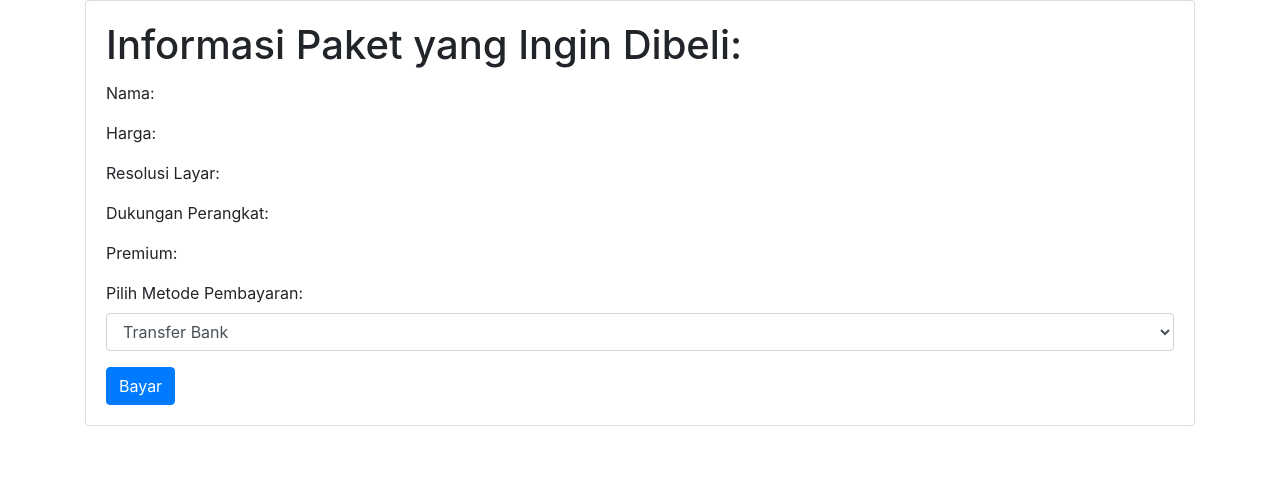
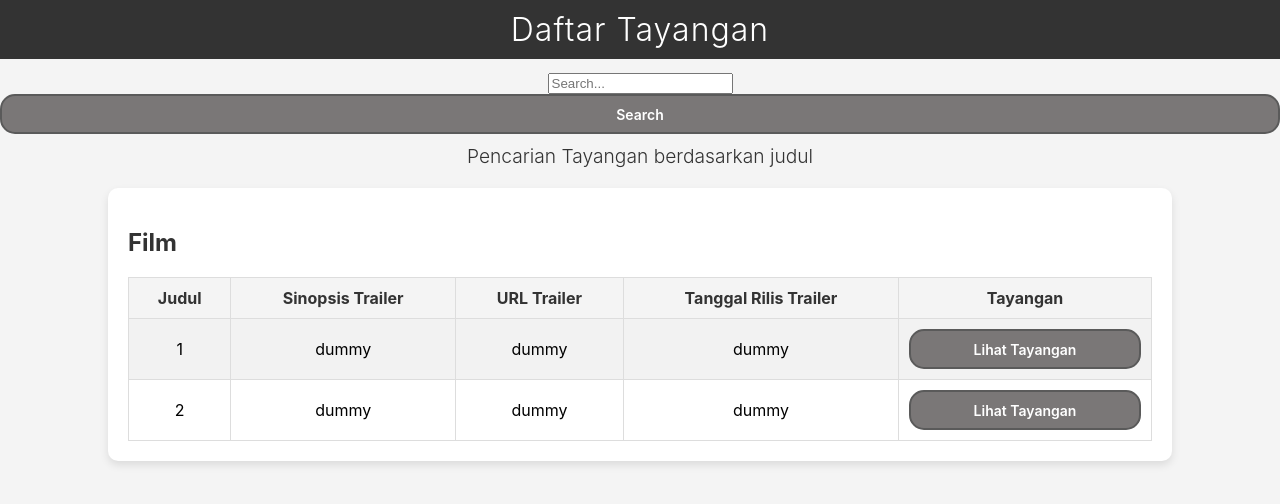
Before and after one commit to BASDAT-F14/TK-BASDAT-F14, a Django app: page / in a window 1280 px wide. Shown: the top 504 px of the page. Run offline with Django 5.2, Linux system fonts and the light colour scheme; some libraries are stand-ins or nearby versions.

Commit message:
added search while on guest mode or user mode

```diff
--- /dev/null
+++ b/fitur_abil/templates/search_user.html
@@ -0,0 +1,145 @@
+<!DOCTYPE html>
+<html>
+<head>
+  <style>
+    body {
+      font-family: 'Inter', sans-serif;
+      background-color: #f4f4f4;
+      margin: 0;
+      padding: 0;
+    }
+
+    .header {
+      background-color: #333;
+      color: #fff;
+      padding: 10px 0;
+      text-align: center;
+      font-size: 2em;
+      font-weight: 300;
+      letter-spacing: 1px;
+    }
+
+    .sub-header {
+      text-align: center;
+      font-size: 1.2em;
+      font-weight: 300;
+      color: #333;
+      margin-top: 10px;
+    }
+
+    .card {
+      width: 80%;
+      margin: 20px auto;
+      border-radius: 10px;
+      box-shadow: 0 4px 8px rgba(0, 0, 0, 0.1);
+      background: #fff;
+      padding: 20px;
+    }
+
+    .card h2 {
+      font-size: 1.5em;
+      color: #333;
+      margin-bottom: 20px;
+    }
+
+    .card table {
+      width: 100%;
+      text-align: center;
+      border-collapse: collapse;
+    }
+
+    .card table th, .card table td {
+      padding: 10px;
+      border: 1px solid #ddd;
+    }
+
+    .card table th {
+      background-color: #f4f4f4;
+      color: #333;
+    }
+
+    .card table tr:nth-child(even) {
+      background-color: #f2f2f2;
+    }
+
+    .button-27 {
+      appearance: none;
+      background-color: #7a7777;
+      border: 2px solid #5a5a5a;
+      border-radius: 15px;
+      box-sizing: border-box;
+      color: #FFFFFF;
+      cursor: pointer;
+      display: inline-block;
+      font-family: Roobert,-apple-system,BlinkMacSystemFont,"Segoe UI",Helvetica,Arial,sans-serif,"Apple Color Emoji","Segoe UI Emoji","Segoe UI Symbol";
+      font-size: 14px;
+      font-weight: 600;
+      line-height: normal;
+      margin: 0;
+      min-height: 40px;
+      min-width: 16;
+      outline: none;
+      padding: 8px 16px;
+      text-align: center;
+      text-decoration: none;
+      transition: all 300ms cubic-bezier(.23, 1, 0.32, 1);
+      user-select: none;
+      -webkit-user-select: none;
+      touch-action: manipulation;
+      width: 100%;
+      will-change: transform;
+    }
+
+    .button-27:disabled {
+      pointer-events: none;
+    }
+
+    .button-27:hover {
+      box-shadow: rgba(0, 0, 0, 0.25) 0 8px 15px;
+      transform: translateY(-2px);
+    }
+
+    .button-27:active {
+      box-shadow: none;
+      transform: translateY(0);
+    }
+
+  </style>
+</head>
+<body>
+  <div class="header">Daftar Tayangan</div>
+  <div class="sub-header"><form id="form" role="search">
+    <input type="search" id="query" name="q"
+     placeholder="Search..."
+     aria-label="Search through site content">
+     <button class="button-27">Search</button>
+  </form></div>
+  <div class="sub-header">Pencarian Tayangan berdasarkan judul</div>
+  <div class="card">
+    <h2>Film</h2>
+    <table>
+      <tr>
+        <th>Judul</th>
+        <th>Sinopsis Trailer</th>
+        <th>URL Trailer</th>
+        <th>Tanggal Rilis Trailer</th>
+        <th>Tayangan</th>
+      </tr>
+      <tr>
+        <td>1</td>
+        <td>dummy</td>
+        <td>dummy</td>
+        <td>dummy</td>
+        <td><button class="button-27" role="button">Lihat Tayangan</button></td>
+      </tr>
+      <tr>
+        <td>2</td>
+        <td>dummy</td>
+        <td>dummy</td>
+        <td>dummy</td>
+        <td><button class="button-27" role="button">Lihat Tayangan</button></td>
+      </tr>
+    </table>
+  </div>
+</body>
+</html>
--- a/fitur_abil/views.py
+++ b/fitur_abil/views.py
@@ -4,4 +4,4 @@ from django.http import HttpResponse
 
 def show_main(request):
     context = {'judul':'tutor pbp','requestan':'dong kak','id': 1012}
-    return render(request, 'beli_langganan.html', context)
+    return render(request, 'search_user.html', context)
```
Also changed, not shown: fitur_abil/templates/kontributor.html (+12 -7 lines), fitur_abil/templates/search_guest.html (added, +99 -0 lines).
